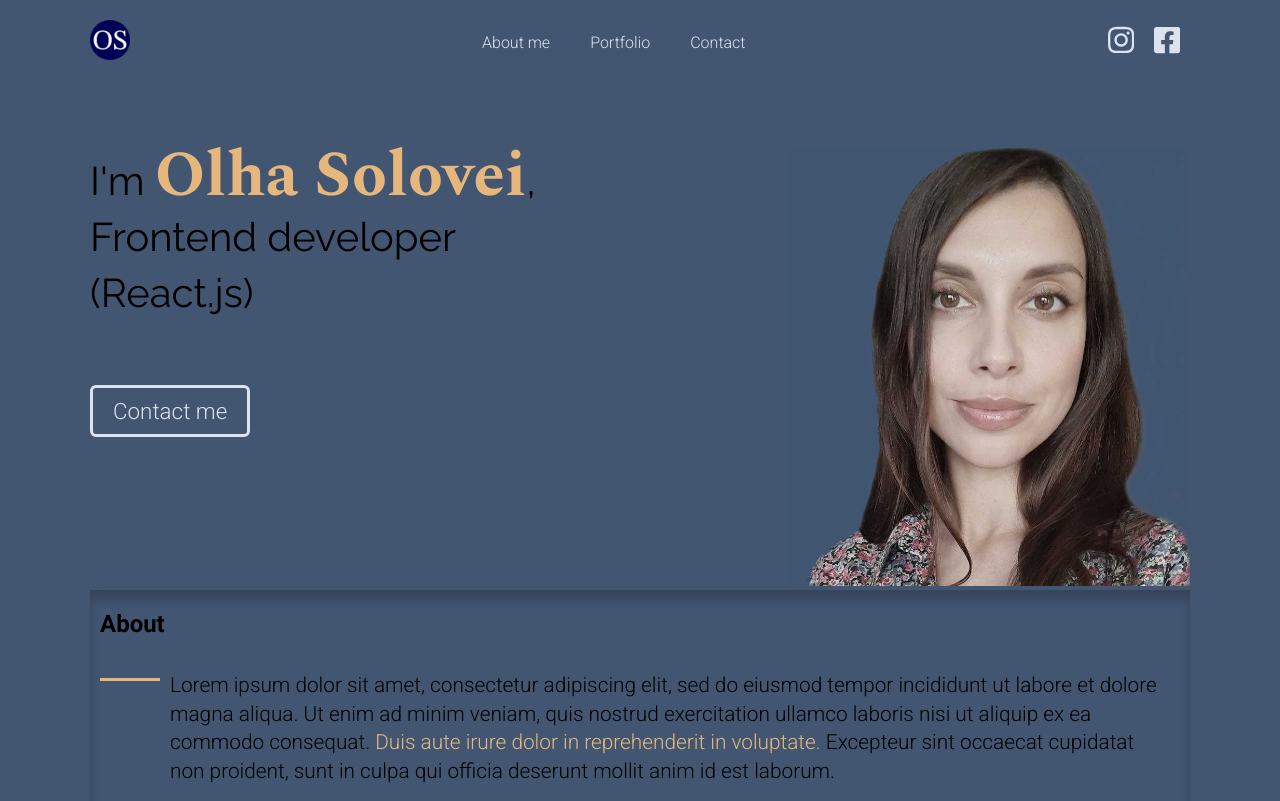
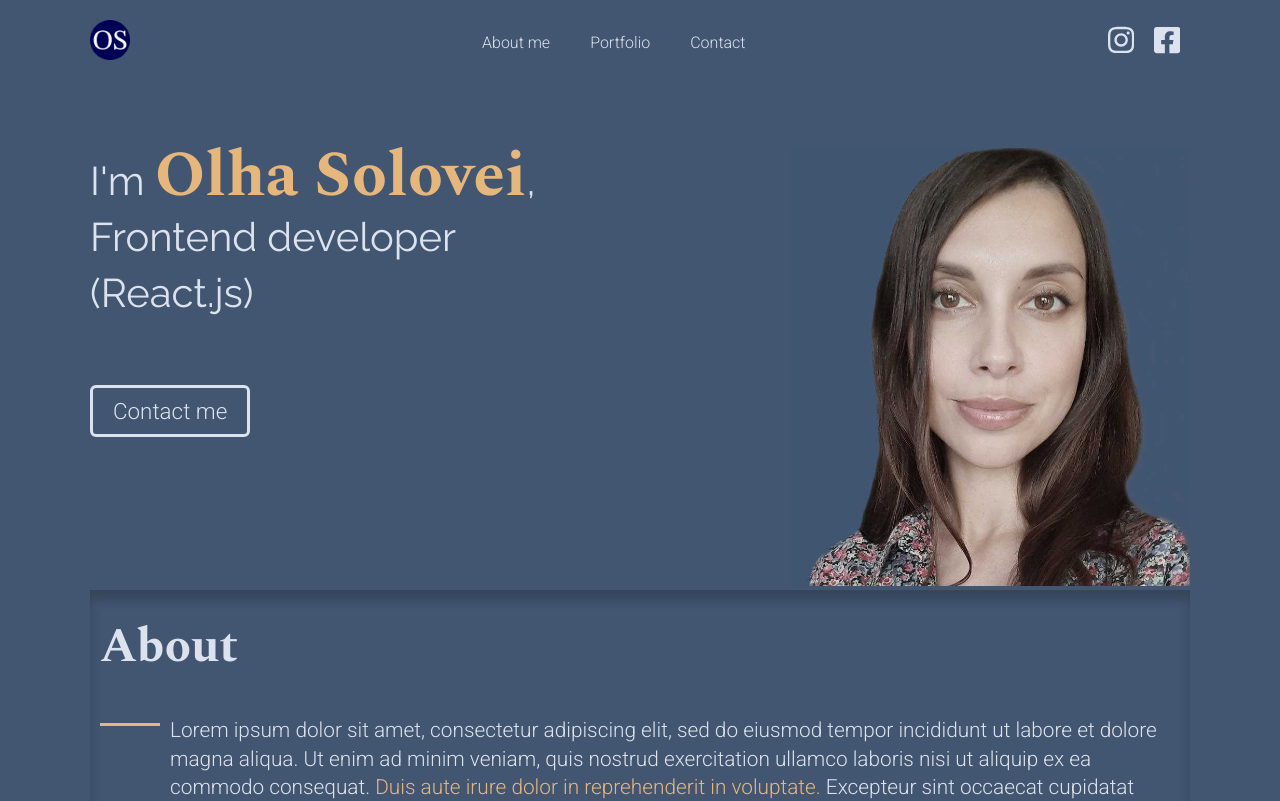
Before and after one commit to Olha-Solovei/portfolio, a React (Create React App) app: page / in a window 1280 px wide. Shown: the top 801 px of the page. Built offline with nearby package versions, Linux system fonts and the light colour scheme.

Commit message:
changed main styles - bg color and fonts

```diff
--- a/src/App.css
+++ b/src/App.css
@@ -5,10 +5,11 @@
 }
 
 body {
-  background-color: #425571;
+  background-color: var(--bg-lighter);
   margin: 0 auto;
   align-items: center;
   max-width: 1200px;
+  color: var(--light-gray);
 }
 
 .container {
--- a/src/index.css
+++ b/src/index.css
@@ -8,4 +8,15 @@ body {
   font-family: "Roboto", sans-serif;
   --gold: #e6b77d;
   --light-gray: #dce3ee;
+  --bg-darker: #3A4A63;
+  --bg-lighter: #425571;
 }
+
+h2 {
+  font-family: 'Spectral', serif;
+  font-size: 3rem;
+}
+
+img {
+  max-width: 100%;
+}
--- a/src/styles/Intro.module.css
+++ /dev/null
@@ -1,51 +0,0 @@
-#intro {
-  padding: 4rem 0;
-  display: flex;
-  justify-content: space-around;
-}
-
-#intro p {
-  color: var(--light-gray);
-  font-size: 2.5rem;
-  line-height: 3.5rem;
-  text-align: left;
-  font-family: "Raleway", sans-serif;
-  opacity: 0;
-  transition: all .3s linear;
-  position: relative;
-  left: -50px;
-}
-
- #intro.visible p {
-  opacity: 1;
-  left: 0;
-}
-
-#intro img {
-  max-width: 400px;
-  opacity: 0;
-  transition: opacity .5s linear;
-}
-
-#intro.visible img {
-  /* max-width: 400px;
-  opacity: 0; */
-  transition: 1;
-}
-
-.intro span {
-  font-family: "Spectral", serif;
-  color: var(--gold);
-  font-size: 4rem;
-}
-
-.intro a {
-  border: 3px solid var(--gold);
-  border-radius: 6px;
-  color: var(--gold);
-  text-decoration: none;
-  padding: 10px 20px;
-  margin-top: 4rem;
-  display: inline-block;
-  font-size: 1.4rem;
-}
```
